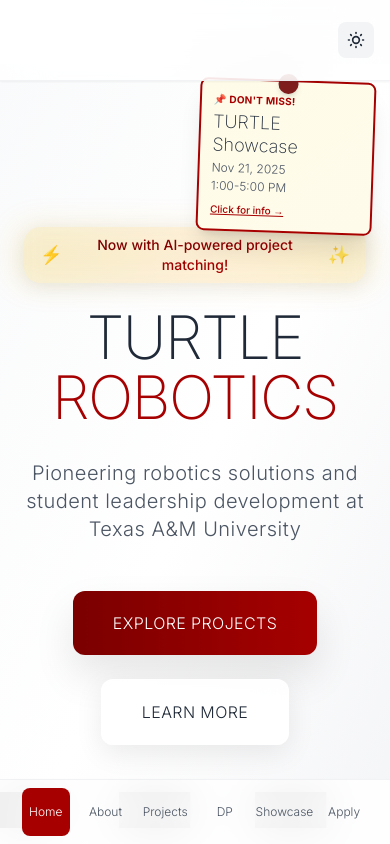
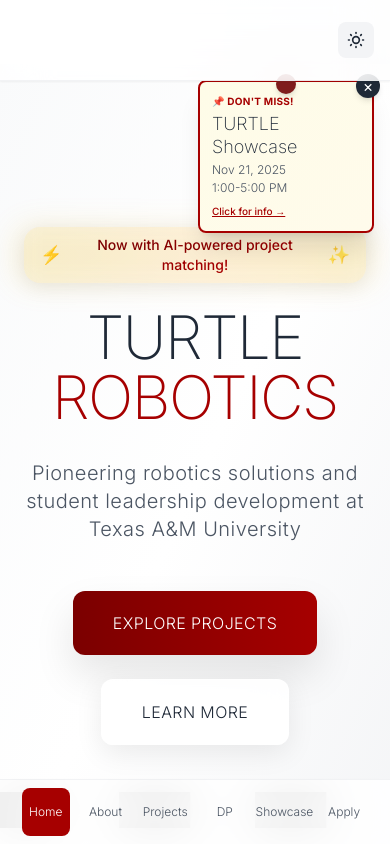
Before and after one commit to turtle-robotics/Turtle-website, a React (Vite) app: page / in a window 390 px wide. Shown: the top 844 px of the page. Built offline with nearby package versions, Linux system fonts and the light colour scheme; grey boxes are pictures that could not be loaded.

Commit message:
made sticky note to popup for mobile

```diff
--- a/src/pages/Home.jsx
+++ b/src/pages/Home.jsx
@@ -1,10 +1,11 @@
-import { useEffect, useRef } from 'react'
+import { useEffect, useRef, useState } from 'react'
 import { Link } from 'react-router-dom'
 import { gsap } from 'gsap'
 import SponsorTicker from '../components/SponsorTicker'
 
 const Home = () => {
   const heroRef = useRef(null)
+  const [showMobilePopup, setShowMobilePopup] = useState(true)
 
   useEffect(() => {
     const hero = heroRef.current
@@ -166,20 +167,55 @@ const Home = () => {
         </div>
       </section>
 
-      {/* Showcase Sticky Note - Top on mobile, bottom-right on desktop */}
+      {/* Showcase Sticky Note - Closeable popup on mobile, fixed on desktop */}
+      {/* Mobile popup version */}
+      {showMobilePopup && (
+        <div className="md:hidden fixed top-20 right-4 z-40 group">
+          <a
+            href="/showcase"
+            className="block"
+          >
+            <div className="relative bg-gradient-to-br from-yellow-50 to-amber-50 dark:from-gray-800 dark:to-gray-700 p-3 rounded-lg shadow-xl border-2 border-yellow-400 dark:border-yellow-600 w-44">
+              {/* Close button */}
+              <button
+                onClick={(e) => {
+                  e.preventDefault()
+                  e.stopPropagation()
+                  setShowMobilePopup(false)
+                }}
+                className="absolute -top-2 -right-2 w-6 h-6 bg-gray-800 dark:bg-gray-200 text-white dark:text-gray-800 rounded-full flex items-center justify-center hover:bg-gray-700 dark:hover:bg-gray-300 transition-colors shadow-md z-10"
+                aria-label="Close"
+              >
+                ×
+              </button>
+
+              {/* Pin */}
+              <div className="absolute -top-2 left-1/2 transform -translate-x-1/2 w-5 h-5 bg-red-900 dark:bg-yellow-600 rounded-full shadow-md"></div>
+
+              <div className="text-[10px] font-bold text-yellow-600 dark:text-yellow-400 mb-1 uppercase tracking-wide">📌 Don't Miss!</div>
+              <div className="text-lg font-extralight text-gray-800 dark:text-gray-200 mb-1 leading-tight">TURTLE Showcase</div>
+              <div className="text-xs font-light text-gray-600 dark:text-gray-400 mb-0.5">Nov 21, 2025</div>
+              <div className="text-xs font-light text-gray-600 dark:text-gray-400 mb-2">1:00-5:00 PM</div>
+              <div className="text-[10px] text-yellow-600 dark:text-yellow-400 underline font-medium">Click for info →</div>
+            </div>
+          </a>
+        </div>
+      )}
+
+      {/* Desktop sticky note version */}
       <a
         href="/showcase"
-        className="fixed top-20 right-4 md:top-auto md:bottom-8 md:right-8 z-40 group"
+        className="hidden md:block fixed bottom-8 right-8 z-40 group"
       >
-        <div className="relative bg-gradient-to-br from-yellow-50 to-amber-50 dark:from-gray-800 dark:to-gray-700 p-3 sm:p-4 md:p-6 rounded-lg sm:rounded-xl shadow-xl hover:shadow-2xl transition-all duration-300 rotate-2 hover:rotate-0 w-44 sm:w-52 md:w-64 border-2 border-yellow-400 dark:border-yellow-600">
+        <div className="relative bg-gradient-to-br from-yellow-50 to-amber-50 dark:from-gray-800 dark:to-gray-700 p-6 rounded-xl shadow-xl hover:shadow-2xl transition-all duration-300 rotate-2 hover:rotate-0 w-64 border-2 border-yellow-400 dark:border-yellow-600">
           {/* Pin */}
-          <div className="absolute -top-2 sm:-top-3 left-1/2 transform -translate-x-1/2 w-5 h-5 sm:w-6 sm:h-6 md:w-7 md:h-7 bg-red-900 dark:bg-yellow-600 rounded-full shadow-md"></div>
+          <div className="absolute -top-3 left-1/2 transform -translate-x-1/2 w-7 h-7 bg-red-900 dark:bg-yellow-600 rounded-full shadow-md"></div>
 
-          <div className="text-[10px] sm:text-xs font-bold text-yellow-600 dark:text-yellow-400 mb-1 sm:mb-2 uppercase tracking-wide">📌 Don't Miss!</div>
-          <div className="text-lg sm:text-xl md:text-2xl font-extralight text-gray-800 dark:text-gray-200 mb-1 sm:mb-2 leading-tight">TURTLE Showcase</div>
-          <div className="text-xs sm:text-sm md:text-base font-light text-gray-600 dark:text-gray-400 mb-0.5 sm:mb-1">Nov 21, 2025</div>
-          <div className="text-xs sm:text-sm md:text-base font-light text-gray-600 dark:text-gray-400 mb-2 sm:mb-3">1:00-5:00 PM</div>
-          <div className="text-[10px] sm:text-xs text-yellow-600 dark:text-yellow-400 underline group-hover:text-yellow-700 dark:group-hover:text-yellow-300 font-medium">Click for info →</div>
+          <div className="text-xs font-bold text-yellow-600 dark:text-yellow-400 mb-2 uppercase tracking-wide">📌 Don't Miss!</div>
+          <div className="text-2xl font-extralight text-gray-800 dark:text-gray-200 mb-2">TURTLE Showcase</div>
+          <div className="text-base font-light text-gray-600 dark:text-gray-400 mb-1">November 21, 2025</div>
+          <div className="text-base font-light text-gray-600 dark:text-gray-400 mb-3">1:00-5:00 PM</div>
+          <div className="text-xs text-yellow-600 dark:text-yellow-400 underline group-hover:text-yellow-700 dark:group-hover:text-yellow-300 font-medium">Click for more info →</div>
         </div>
       </a>
 
```
